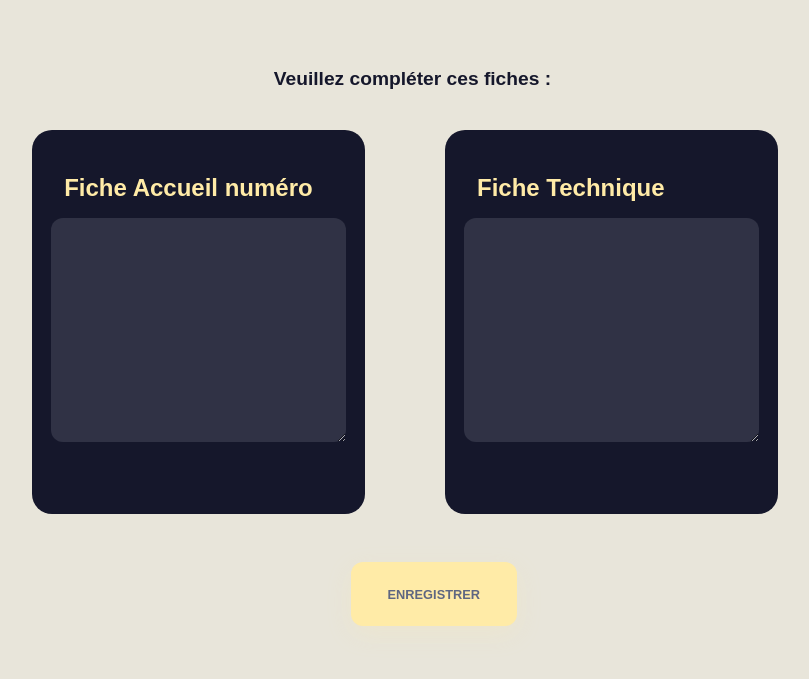
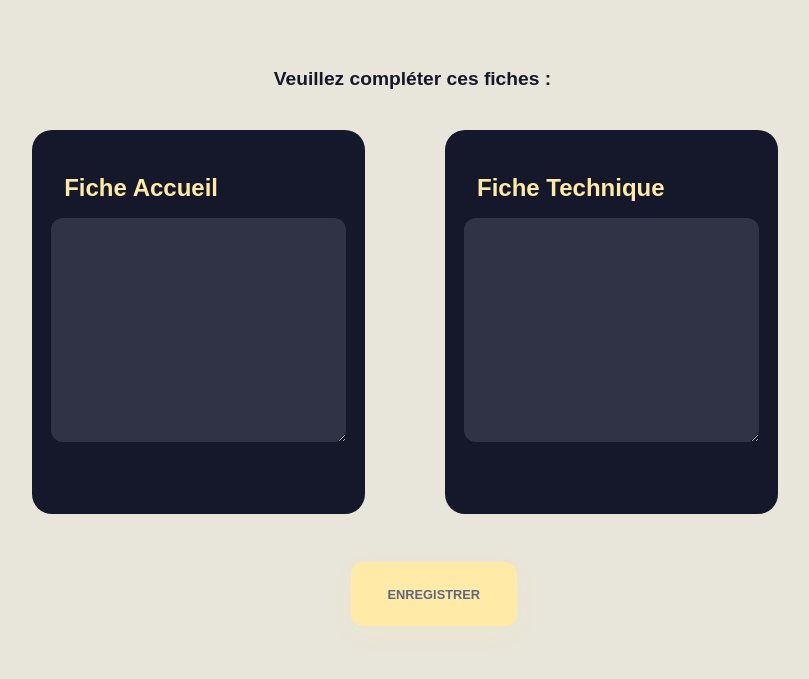
Before and after one commit to LeniChabilan/SAE-CONCERT, a Flask app: page /completer-fiche/1 in a window 1280 px wide. Shown: the part 121-800 px from the top of the page, without its empty margins (235-1044 px from the left). Run offline with Flask 2, Linux system fonts and the light colour scheme; some libraries are stand-ins or nearby versions.

Commit message:
derinieres modificayion

```diff
--- a/flask/files/templates/completer_fiche.html
+++ b/flask/files/templates/completer_fiche.html
@@ -7,7 +7,7 @@
         <div class="form">
             <div class="txtArea">
                 <div class="input-container">
-                    <label class="iLabel" for="nom">Fiche Accueil numéro</label>
+                    <label class="iLabel" for="nom">Fiche Accueil</label>
                     <textarea class="input" name="ficheA" cols="30" rows="10" required></textarea>
                 </div>
             </div>
--- a/flask/files/templates/fin_inscription.html
+++ b/flask/files/templates/fin_inscription.html
@@ -1,4 +1,4 @@
-{% extends 'base.html' %} {% block styles %}{{ super() }}
+{% extends 'base_sans_log.html' %} {% block styles %}{{ super() }}
 <link rel="stylesheet" href="{{ url_for('static',filename='completer_fiche_pdf.css')}}" />
 {% endblock %} {% block content %}
 <main>
```
